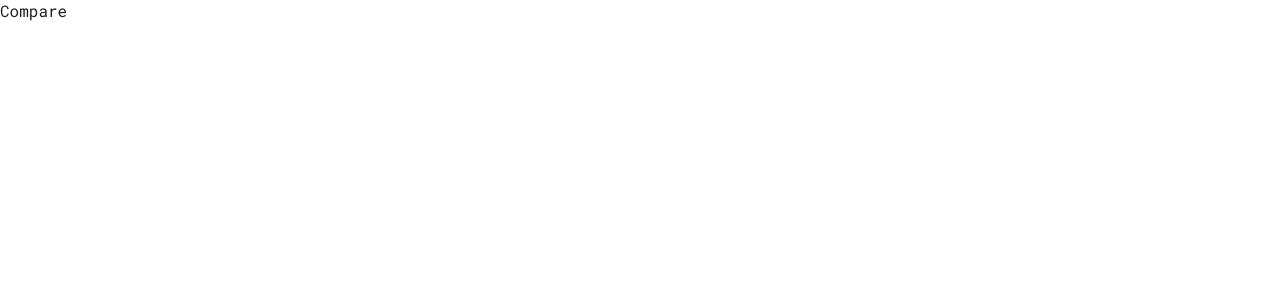
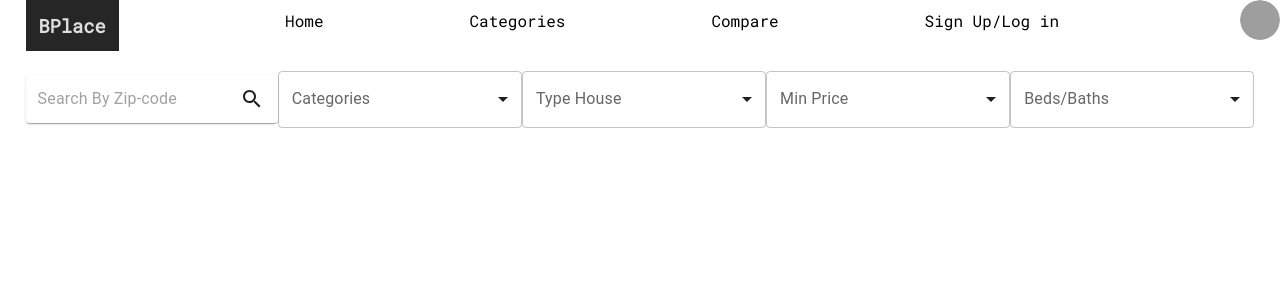
Before and after one commit to andrewp8/BPlace, a React (Create React App) app in the folder client/: page /compare in a window 1280 px wide. Shown: the top 300 px of the page. Built offline with nearby package versions, Linux system fonts and the light colour scheme; grey boxes are pictures that could not be loaded; the HTML template or start-up script is replaced by a standard one.

Commit message:
PC: working on Compare. Figuring out how to click on the heart icon to add each select card to the Compare page

```diff
--- a/client/src/views/Compare.jsx
+++ b/client/src/views/Compare.jsx
@@ -1,7 +1,24 @@
-import React from "react";
+import React, { useState, useEffect } from "react";
+import Avatar from "@mui/material/Avatar";
+import SearchTools from "../components/SearchTools";
+import axios from "axios";
+import "./css/DetailPage.css";
+import Navbar from "../components/Navbar";
 
 const Compare = () => {
-	return <div>Compare</div>;
+	return (
+		<div className="compare">
+			<div className="nav">
+				<h3>BPlace</h3>
+				<Navbar className="navbar" />
+				<Avatar
+					alt="Remy Sharp"
+					src="https://imageio.forbes.com/specials-images/imageserve/5d2392b234a5c400084abe23/Film-Robert-Downey-Jr/960x0.jpg?format=jpg&width=960"
+				/>
+			</div>
+			<SearchTools />
+		</div>
+	);
 };
 
 export default Compare;
--- a/client/src/views/DetailPage.jsx
+++ b/client/src/views/DetailPage.jsx
@@ -33,7 +33,7 @@ const DetailPage = () => {
 			.get(`http://localhost:8080/api/areas/zipcode/${areaZipcode}`)
 			.then((res) => (console.log("areaInfo", res.data), setAreaInfo(res.data)))
 			.catch((err) => console.log("err from areaInfo", err));
-	}, [areaInfo]);
+	}, [areaZipcode]);
 	return (
 		<div className="detailPage">
 			<div className="nav">
```
